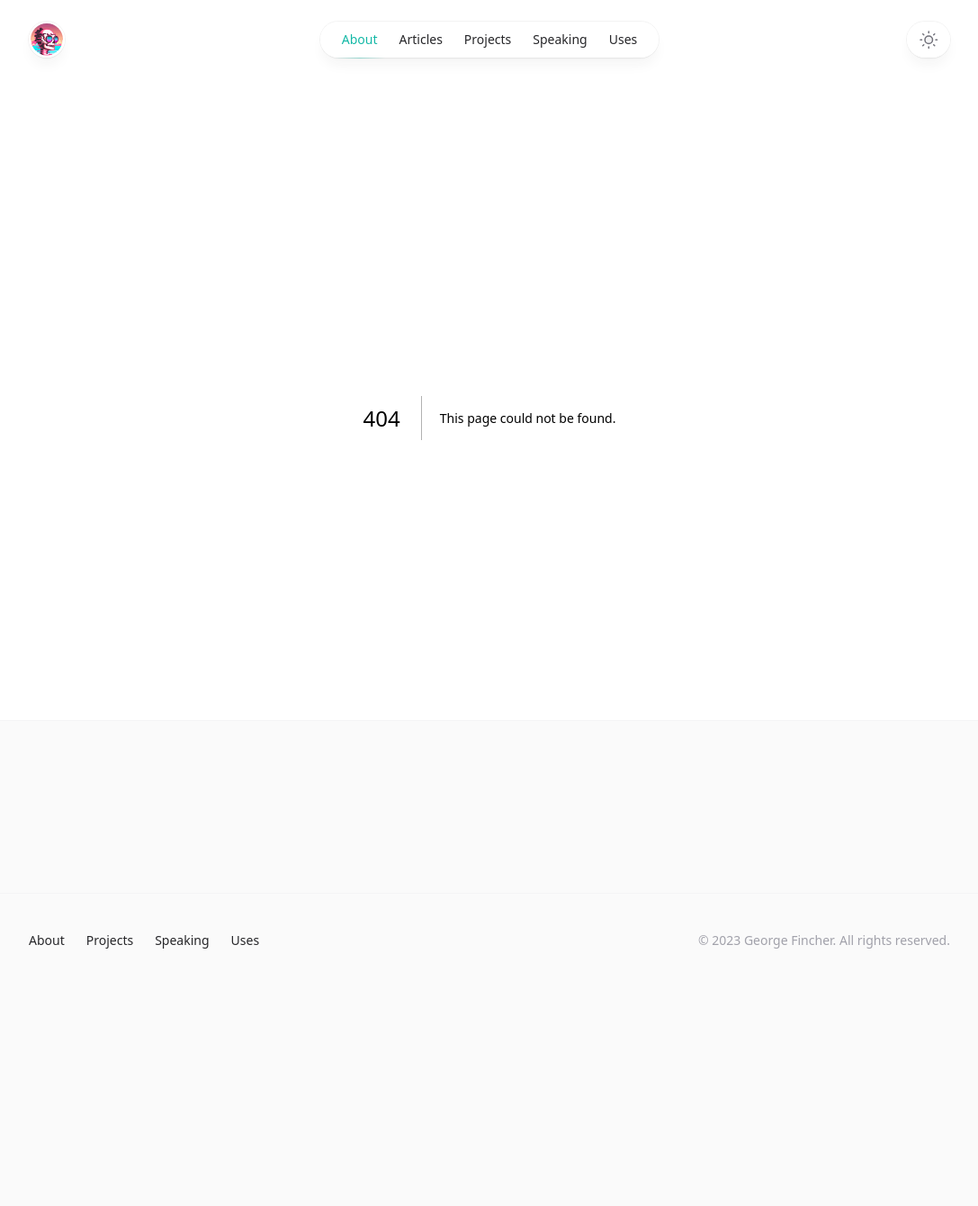
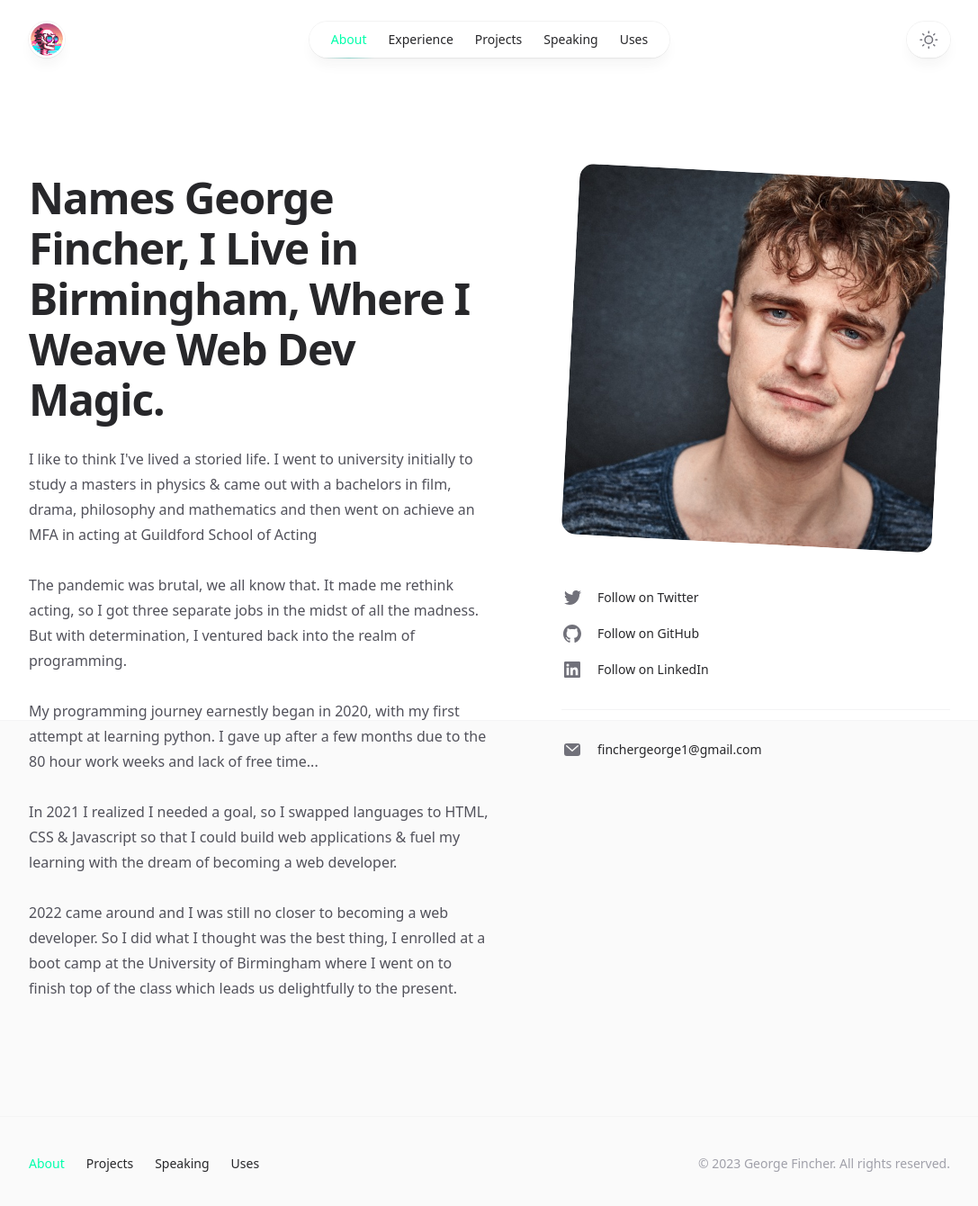
Before and after one commit to TheInfamousGrim/nextjs-personal-site, a Next.js app: page /about in a window 1280 px wide. Before the commit this address had no page. Shown: the top 1340 px of the page at 90% size, without its empty margins (96-1183 px from the left). Before the commit the page ends 1121 px from the top, so only its background shows below. Built offline with nearby package versions, Linux system fonts and the light colour scheme.

Commit message:
Feat 🎯: Add about page
Added an about page that gives a bit of info on who I am.

Fixed some more type error bugs on the different pages.

```diff
--- /dev/null
+++ b/app/about/page.tsx
@@ -0,0 +1,145 @@
+import { Metadata } from 'next';
+import Image from 'next/image';
+import Link from 'next/link';
+import clsx from 'clsx';
+
+import { Container } from '@/components/Container';
+import {
+  GitHubIcon,
+  LinkedInIcon,
+  TwitterIcon,
+} from '@/components/SocialIcons';
+import portraitImage from '@/public/Headshot_2020.jpg';
+import { ReactNode } from 'react';
+
+interface SocialLinkTypes {
+  className: string;
+  href: string;
+  children: ReactNode;
+  Icon: ReactNode;
+}
+
+function SocialLink({
+  className,
+  href,
+  children,
+  icon: Icon,
+}: SocialLinkTypes) {
+  return (
+    <li className={clsx(className, 'flex')}>
+      <Link
+        href={href}
+        className="group flex text-sm font-medium text-zinc-800 transition hover:text-teal-500 dark:text-zinc-200 dark:hover:text-teal-500"
+      >
+        <Icon className="h-6 w-6 flex-none fill-zinc-500 transition group-hover:fill-teal-500" />
+        <span className="ml-4">{children}</span>
+      </Link>
+    </li>
+  );
+}
+
+function MailIcon(props) {
+  return (
+    <svg viewBox="0 0 24 24" aria-hidden="true" {...props}>
+      <path
+        fillRule="evenodd"
+        d="M6 5a3 3 0 0 0-3 3v8a3 3 0 0 0 3 3h12a3 3 0 0 0 3-3V8a3 3 0 0 0-3-3H6Zm.245 2.187a.75.75 0 0 0-.99 1.126l6.25 5.5a.75.75 0 0 0 .99 0l6.25-5.5a.75.75 0 0 0-.99-1.126L12 12.251 6.245 7.187Z"
+      />
+    </svg>
+  );
+}
+
+export const metadata: Metadata = {
+  title: 'About',
+  description:
+    'The names George Fincher, sometimes known as GrimFunky. I live in Birmingham, where I weave web dev magic',
+};
+
+export default function About() {
+  return (
+    <>
+      <Container className="mt-16 sm:mt-32">
+        <div className="grid grid-cols-1 gap-y-16 lg:grid-cols-2 lg:grid-rows-[auto_1fr] lg:gap-y-12">
+          <div className="lg:pl-20">
+            <div className="max-w-xs px-2.5 lg:max-w-none">
+              <Image
+                src={portraitImage}
+                alt=""
+                sizes="(min-width: 1024px) 32rem, 20rem"
+                className="aspect-square rotate-3 rounded-2xl bg-zinc-100 object-cover dark:bg-zinc-800"
+              />
+            </div>
+          </div>
+          <div className="lg:order-first lg:row-span-2">
+            <h1 className="text-4xl font-bold tracking-tight text-zinc-800 dark:text-zinc-100 sm:text-5xl">
+              Names George Fincher, I Live in Birmingham, Where I Weave Web Dev
+              Magic.
+            </h1>
+            <div className="mt-6 space-y-7 text-base text-zinc-600 dark:text-zinc-400">
+              <p>
+                I like to think I've lived a storied life. I went to university
+                initially to study a masters in physics & came out with a
+                bachelors in film, drama, philosophy and mathematics and then
+                went on achieve an MFA in acting at Guildford School of Acting
+              </p>
+              <p>
+                The pandemic was brutal, we all know that. It made me rethink
+                acting, so I got three separate jobs in the midst of all the
+                madness. But with determination, I ventured back into the realm
+                of programming.
+              </p>
+              <p>
+                My programming journey earnestly began in 2020, with my first
+                attempt at learning python. I gave up after a few months due to
+                the 80 hour work weeks and lack of free time...
+              </p>
+              <p>
+                In 2021 I realized I needed a goal, so I swapped languages to
+                HTML, CSS & Javascript so that I could build web applications &
+                fuel my learning with the dream of becoming a web developer.
+              </p>
+              <p>
+                2022 came around and I was still no closer to becoming a web
+                developer. So I did what I thought was the best thing, I
+                enrolled at a boot camp at the University of Birmingham where I
+                went on to finish top of the class which leads us delightfully
+                to the present.
+              </p>
+            </div>
+          </div>
+          <div className="lg:pl-20">
+            <ul role="list">
+              <SocialLink
+                href="https://twitter.com/GrimFunk69"
+                icon={TwitterIcon}
+              >
+                Follow on Twitter
+              </SocialLink>
+              <SocialLink
+                href="https://github.com/TheInfamousGrim"
+                icon={GitHubIcon}
+                className="mt-4"
+              >
+                Follow on GitHub
+              </SocialLink>
+              <SocialLink
+                href="https://www.linkedin.com/in/george-fincher-aa7869214/"
+                icon={LinkedInIcon}
+                className="mt-4"
+              >
+                Follow on LinkedIn
+              </SocialLink>
+              <SocialLink
+                href="mailto:finchergeorge1@gmail.com"
+                icon={MailIcon}
+                className="mt-8 border-t border-zinc-100 pt-8 dark:border-zinc-700/40"
+              >
+                finchergeorge1@gmail.com
+              </SocialLink>
+            </ul>
+          </div>
+        </div>
+      </Container>
+    </>
+  );
+}
--- a/app/layout.tsx
+++ b/app/layout.tsx
@@ -6,6 +6,7 @@ import Script from 'next/script';
 // Components
 import { Header } from '@/components/Header';
 import { Footer } from '@/components/Footer';
+import Stars from '@/components/Stars';
 
 // theme Script
 const modeScript = `
@@ -60,11 +61,11 @@ export default function RootLayout({
   return (
     <html lang="en">
       <head>
-        <Script
+        {/* <Script
           id="set-theme"
           strategy="afterInteractive"
           dangerouslySetInnerHTML={{ __html: modeScript }}
-        />
+        /> */}
         <link
           rel="apple-touch-icon"
           sizes="180x180"
@@ -87,7 +88,7 @@ export default function RootLayout({
       <body className="flex h-full flex-col bg-zinc-50 dark:bg-black">
         <div className="fixed inset-0 flex justify-center sm:px-8">
           <div className="flex w-full max-w-7xl lg:px-8">
-            <div className="w-full bg-white ring-1 ring-zinc-100 dark:bg-zinc-900 dark:ring-zinc-300/20" />
+            <div className="w-full bg-white ring-1 ring-zinc-100 dark:bg-transparent dark:ring-zinc-300/20"></div>
           </div>
         </div>
         <div className="relative">
--- a/app/uses/page.tsx
+++ b/app/uses/page.tsx
@@ -22,16 +22,13 @@ function ToolsSection({ children, ...props }: ToolsSectionTypes) {
 
 interface ToolTypes {
   title: string;
-  href: string;
   children: ReactNode;
 }
 
-function Tool({ title, href, children }: ToolTypes) {
+function Tool({ title, children }: ToolTypes) {
   return (
     <Card as="li">
-      <Card.Title as="h3" href={href}>
-        {title}
-      </Card.Title>
+      <Card.Title as="h3">{title}</Card.Title>
       <Card.Description>{children}</Card.Description>
     </Card>
   );
--- a/components/Footer.tsx
+++ b/components/Footer.tsx
@@ -1,4 +1,8 @@
+'use client';
+
 import Link from 'next/link';
+import { usePathname } from 'next/navigation';
+import clsx from 'clsx';
 
 import { Container } from '@/components/Container';
 import { ReactNode } from 'react';
@@ -9,10 +13,15 @@ interface NavLinkProps {
 }
 
 function NavLink({ href, children }: NavLinkProps) {
+  let isActive = usePathname() === href;
+
   return (
     <Link
       href={href}
-      className="transition hover:text-teal-500 dark:hover:text-teal-400"
+      className={clsx(
+        'transition',
+        isActive ? 'text-aquamarine' : 'hover:text-aquamarine'
+      )}
     >
       {children}
     </Link>
--- a/components/Header.tsx
+++ b/components/Header.tsx
@@ -142,7 +142,7 @@ function MobileNavigation(props: IconProps) {
             <nav className="mt-6">
               <ul className="-my-2 divide-y divide-zinc-100 text-base text-zinc-800 dark:divide-zinc-100/5 dark:text-zinc-300">
                 <MobileNavItem href="/about">About</MobileNavItem>
-                <MobileNavItem href="/articles">Articles</MobileNavItem>
+                <MobileNavItem href="/Experience">Experience</MobileNavItem>
                 <MobileNavItem href="/projects">Projects</MobileNavItem>
                 <MobileNavItem href="/speaking">Speaking</MobileNavItem>
                 <MobileNavItem href="/uses">Uses</MobileNavItem>
@@ -164,9 +164,7 @@ function NavItem({ href, children }: { href: string; children: ReactNode }) {
         href={href}
         className={clsx(
           'relative block px-3 py-2 transition',
-          isActive
-            ? 'text-teal-500 dark:text-teal-400'
-            : 'hover:text-teal-500 dark:hover:text-teal-400'
+          isActive ? 'text-aquamarine' : 'hover:text-aquamarine'
         )}
       >
         {children}
@@ -183,7 +181,7 @@ function DesktopNavigation(props: IconProps) {
     <nav {...props}>
       <ul className="flex rounded-full bg-white/90 px-3 text-sm font-medium text-zinc-800 shadow-lg shadow-zinc-800/5 ring-1 ring-zinc-900/5 backdrop-blur dark:bg-zinc-800/90 dark:text-zinc-200 dark:ring-white/10">
         <NavItem href="/about">About</NavItem>
-        <NavItem href="/articles">Articles</NavItem>
+        <NavItem href="/experience">Experience</NavItem>
         <NavItem href="/projects">Projects</NavItem>
         <NavItem href="/speaking">Speaking</NavItem>
         <NavItem href="/uses">Uses</NavItem>
--- /dev/null
+++ b/components/Stars/index.tsx
@@ -0,0 +1,3 @@
+'use client';
+
+import { useCallback } from 'react';
--- a/package.json
+++ b/package.json
@@ -21,6 +21,8 @@
   "homepage": "https://github.com/TheInfamousGrim/nextjs-personal-site#readme",
   "dependencies": {
     "@headlessui/react": "^1.7.13",
+    "@react-three/drei": "^9.57.3",
+    "@react-three/fiber": "^8.12.0",
     "@tailwindcss/forms": "^0.5.3",
     "@tailwindcss/typography": "^0.5.9",
     "@types/node": "^18.15.0",
@@ -30,10 +32,12 @@
     "eslint": "^8.36.0",
     "eslint-config-next": "^13.2.4",
     "framer-motion": "^10.2.5",
+    "maath": "^0.5.3",
     "next": "^13.2.4",
     "postcss-focus-visible": "^8.0.2",
     "react": "^18.2.0",
     "react-dom": "^18.2.0",
+    "react-vertical-timeline-component": "^3.6.0",
     "typescript": "^4.9.5"
   },
   "devDependencies": {
--- a/tailwind.config.js
+++ b/tailwind.config.js
@@ -9,7 +9,7 @@ module.exports = {
   theme: {
     extend: {
       colors: {
-        'amaranth-pink': 'e89cb7',
+        'amaranth-pink': '#e89cb7',
         'space-cadet': '#312b5d',
         crayola: '#fb6a82',
         aquamarine: '#00ffab',
```
Also changed, not shown: 1 other file (tests, documents, lock files or other folders).
